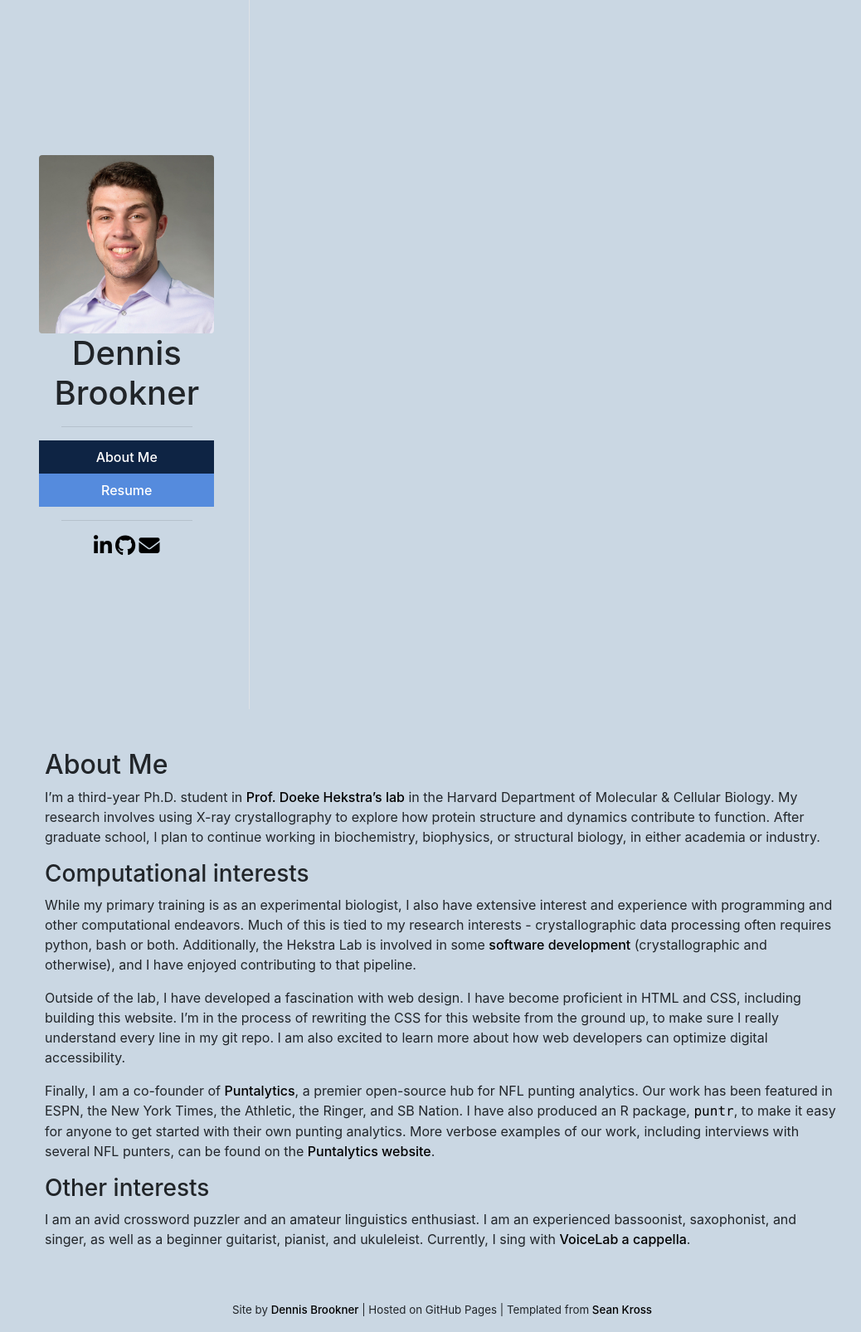
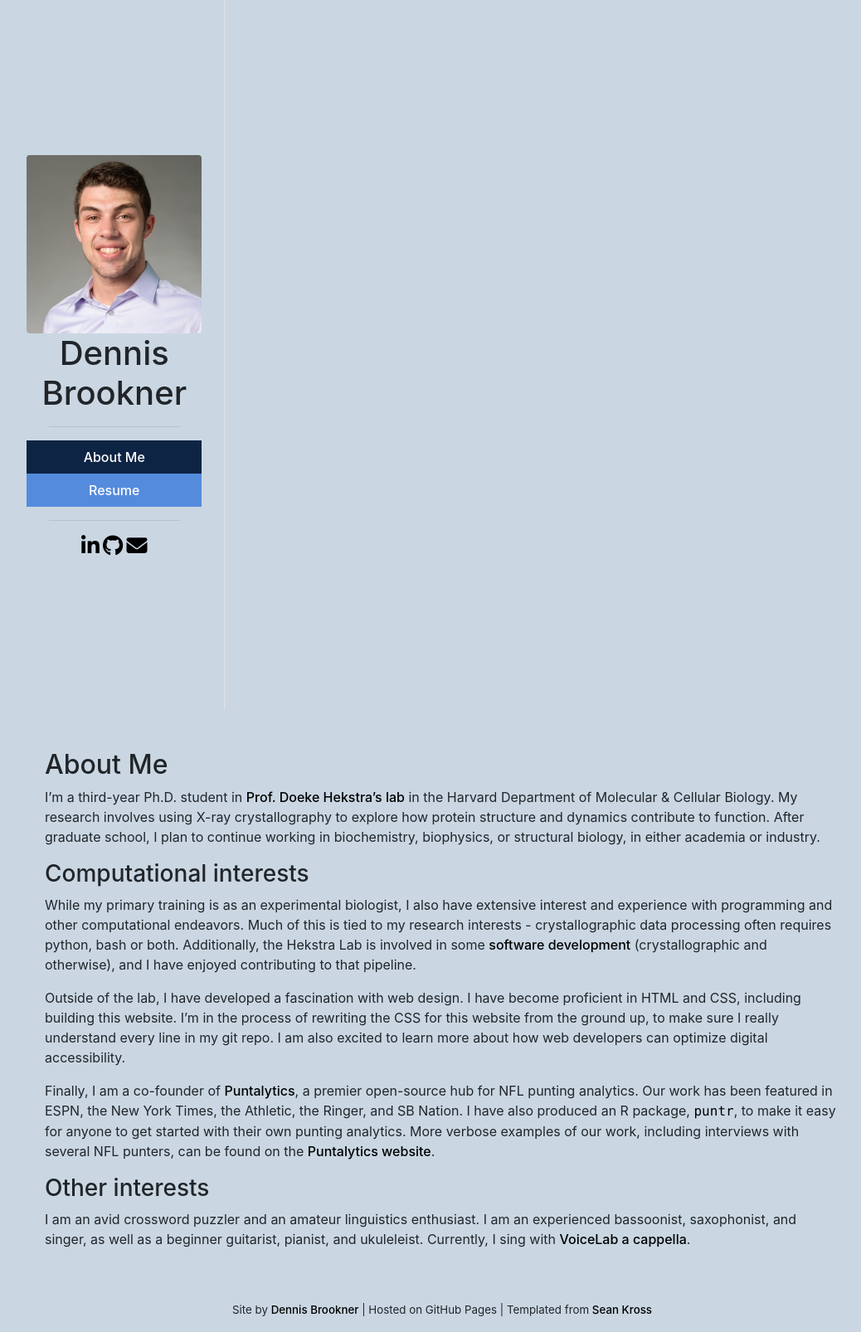
Before and after one commit to dennisbrookner/dennisbrookner.github.io, a Jekyll site: the page built from index.md, in a window 1280 px wide. Shown: the whole page at 83% size, without its empty margins (107-1145 px from the left). Built offline with Jekyll 4.4.1, drawn with Linux system fonts in a browser that asks for light colours; nearby versions of some CDN libraries.

Commit message:
Update handmade.css

```diff
--- a/assets/css/handmade.css
+++ b/assets/css/handmade.css
@@ -191,7 +191,10 @@ img.rounded{
 }
 
 .col-from-variable{
+  max-width: var(--width)
+}
 
+.col{
     -ms-flex-preferred-size:0;
     flex-basis:0;
     -ms-flex-positive:1;
@@ -202,7 +205,6 @@ img.rounded{
     width:100%;
     padding-right:15px;
     padding-left:15px;
-    max-width: var(--width)
 }
 
 .flex-column{
```
